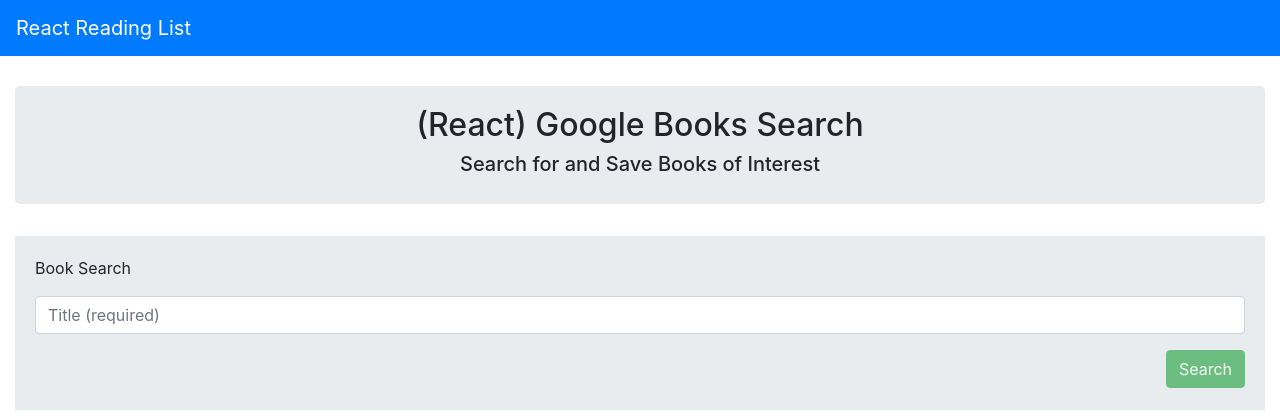
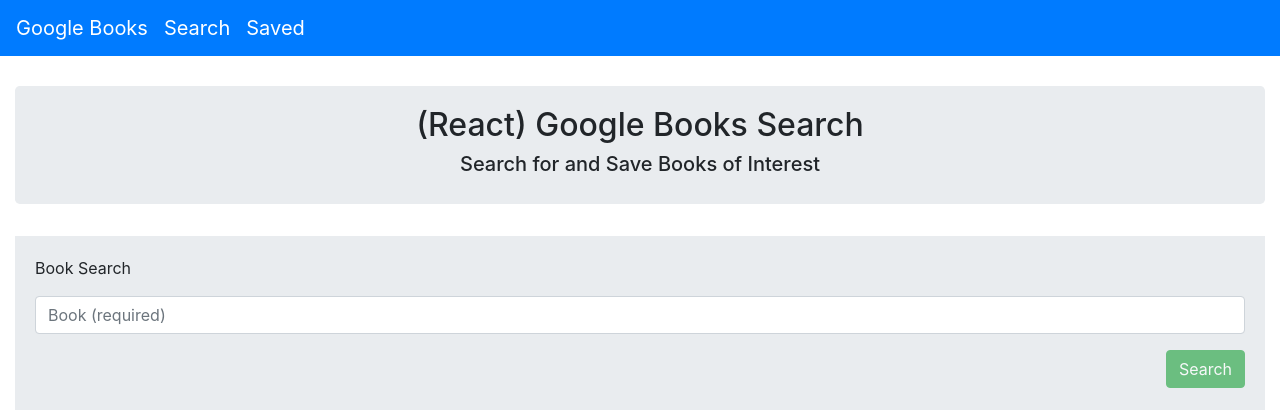
Before and after one commit to DChiuIT9/google-books-search, a React (Create React App) app: page / in a window 1280 px wide. Shown: the top 412 px of the page. Built offline with nearby package versions, Linux system fonts and the light colour scheme; no server answers.

Commit message:
Added Save button

```diff
--- a/src/App.js
+++ b/src/App.js
@@ -14,6 +14,7 @@
         <Nav />
         <Switch>
           <Route exact path="/" component={Search} />
+          <Route exact path="/search" component={Search} />
           <Route exact path="/saved" component={Saved} />
           {/* <Route exact path="/books/:id" component={Detail} /> */}
           <Route component={NoMatch} />
--- a/src/components/DeleteBtn/index.js
+++ /dev/null
@@ -1,14 +0,0 @@
-import React from "react";
-import "./style.css";
-
-// The ...props means, spread all of the passed props onto this element
-// That way we don't have to define them all individually
-function DeleteBtn(props) {
-  return (
-    <span className="delete-btn" {...props} role="button" tabIndex="0">
-      ✗
-    </span>
-  );
-}
-
-export default DeleteBtn;
--- a/src/components/Nav/index.js
+++ b/src/components/Nav/index.js
@@ -4,7 +4,13 @@
   return (
     <nav className="navbar navbar-expand-lg navbar-dark bg-primary">
       <a className="navbar-brand" href="/">
-        React Reading List
+        Google Books
+      </a>
+      <a className="navbar-brand" href="/">
+        Search
+      </a>
+      <a className="navbar-brand" href="/saved">
+        Saved
       </a>
     </nav>
   );
--- /dev/null
+++ b/src/components/SaveBtn/index.js
@@ -0,0 +1,17 @@
+import React from "react";
+import "./style.css";
+
+// The ...props means, spread all of the passed props onto this element
+// That way we don't have to define them all individually
+function SaveBtn(props) {
+  return (
+    // <span className="save-btn" {...props} role="button" tabIndex="0">
+    //   {/* ✗ */}
+    //   Save
+    // </span>
+    <button className="save-btn" {...props} tabIndex="0">Save</button>
+
+  );
+}
+
+export default SaveBtn;
--- a/src/pages/Saved.js
+++ b/src/pages/Saved.js
@@ -1,13 +1,13 @@
 import React, { Component } from "react";
-import DeleteBtn from "../components/DeleteBtn";
+import DeleteBtn from "../components/SaveBtn";
 import Jumbotron from "../components/Jumbotron";
 import API from "../utils/API";
 import { Link } from "react-router-dom";
 import { Col, Row, Container } from "../components/Grid";
 import { List, ListItem } from "../components/List";
-import { Input, TextArea, FormBtn } from "../components/Form";
+// import { Input, TextArea, FormBtn } from "../components/Form";
 
-class Books extends Component {
+class Saved extends Component {
   state = {
     books: [],
     title: "",
@@ -22,7 +22,7 @@
   loadBooks = () => {
     API.getBooks()
       .then(res =>
-        this.setState({ books: res.data, title: "", author: "", synopsis: "" })
+        this.setState({ books: res.data, title: "", author: "", description: "" })
       )
       .catch(err => console.log(err));
   };
@@ -91,4 +91,4 @@
   }
 }
 
-export default Books;
+export default Saved;
--- a/src/pages/Search.js
+++ b/src/pages/Search.js
@@ -1,29 +1,34 @@
 import React, { Component } from "react";
-import DeleteBtn from "../components/DeleteBtn";
+import SaveBtn from "../components/SaveBtn";
 import Jumbotron from "../components/Jumbotron";
 import API from "../utils/API";
 import { Link } from "react-router-dom";
 import { Col, Row, Container } from "../components/Grid";
 import { List, ListItem } from "../components/List";
-import { Input, TextArea, FormBtn } from "../components/Form";
+import { Input, FormBtn } from "../components/Form";
 
-class Books extends Component {
+class Search extends Component {
   state = {
     books: [],
     title: "",
     author: "",
-    synopsis: ""
+    description: ""
   };
 
   componentDidMount() {
     this.loadBooks("Mockingbird");
   }
 
-  loadBooks = () => {
-    API.getBooks()
-      .then(res =>
-        this.setState({ books: res.data, title: "", author: "", synopsis: "" })
-      )
+  loadBooks = (book) => {
+    API.getBooks(book)
+      .then(res => {
+        console.log("React Res Data" + JSON.stringify(res.data.items));
+        this.setState({
+          books: res.data.items, title: "", author: "", description: ""
+
+        })
+        // this.setState({ books: res.data, title: "", author: "", synopsis: "" })
+      })
       .catch(err => console.log(err));
   };
 
@@ -70,7 +75,7 @@
                   value={this.state.title}
                   onChange={this.handleInputChange}
                   name="title"
-                  placeholder="Title (required)"
+                  placeholder="Book (required)"
                 />
                 {/* <TextArea
                   value={this.state.synopsis}
@@ -103,7 +108,7 @@
                         {book.title} by {book.author}
                       </strong>
                     </Link>
-                    <DeleteBtn onClick={() => this.deleteBook(book._id)} />
+                    <SaveBtn className="btn btn-info" style={{ float: "right", marginBottom: 10 }} onClick={() => this.deleteBook(book._id)} />
                   </ListItem>
                 ))}
               </List>
@@ -118,4 +123,4 @@
   }
 }
 
-export default Books;
+export default Search;
--- a/src/utils/API.js
+++ b/src/utils/API.js
@@ -2,8 +2,13 @@
 
 export default {
   // Gets all books
-  getBooks: function() {
-    return axios.get("/api/books");
+  // getBooks: function() {
+  //   return axios.get("/api/books");
+  // },
+  getBooks: function(book) {
+    var response = axios.get("https://www.googleapis.com/books/v1/volumes?q=" + book);
+    console.log(response);
+    return response;
   },
   // Gets the book with the given id
   getBook: function(id) {
```
Also changed, not shown: src/components/SaveBtn/style.css (renamed from src/components/DeleteBtn/style.css).
